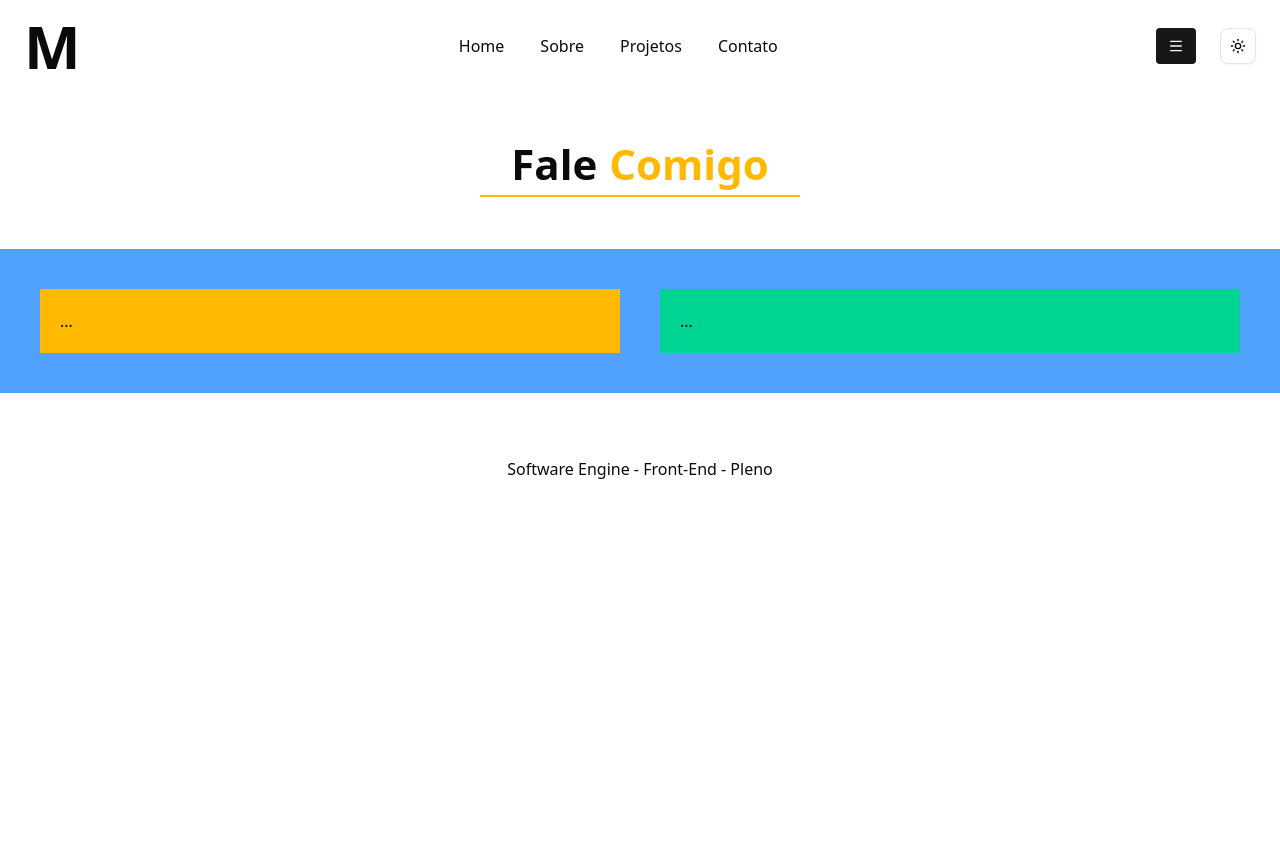
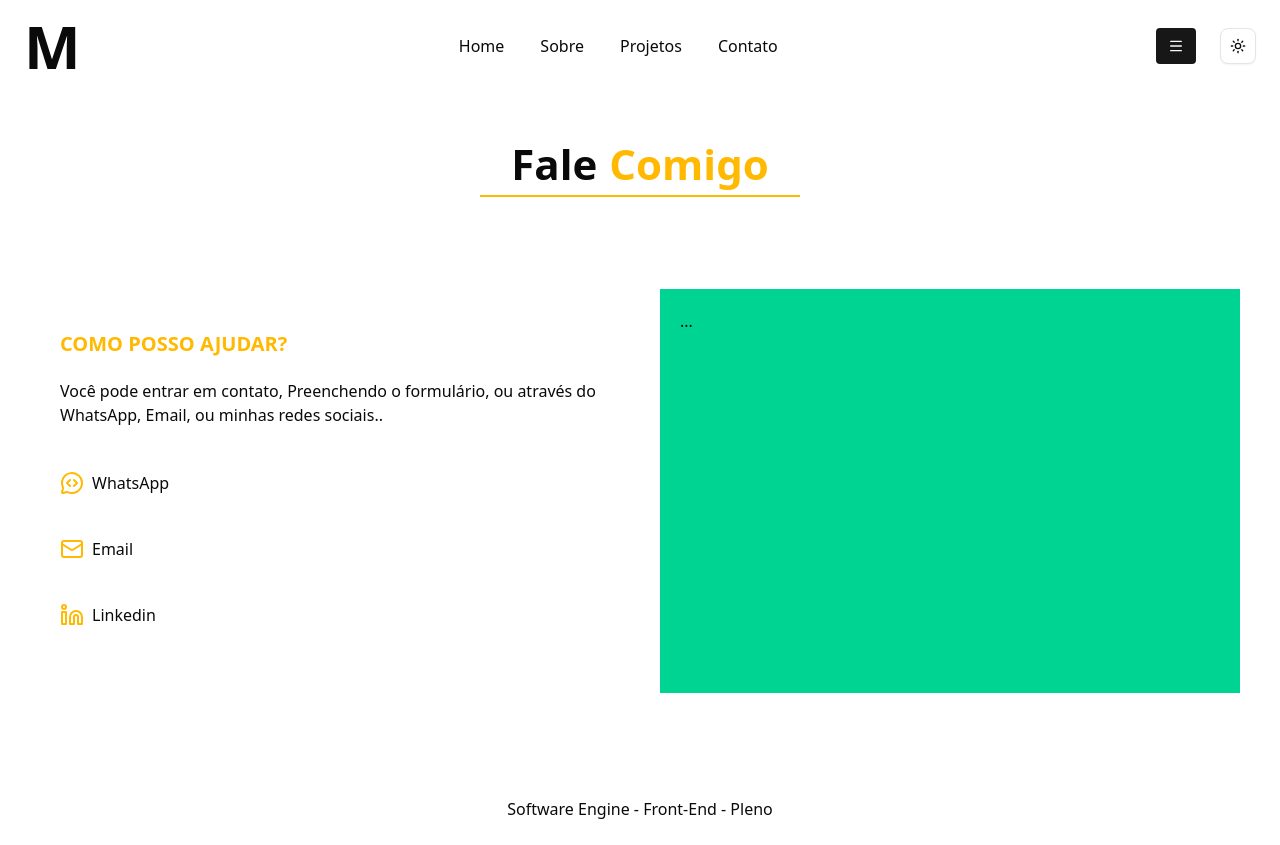
Before and after one commit to Marcio-Moraes/portfolio-nextjs, a Next.js app: page /contato in a window 1280 px wide. Before the commit the page ends 800 px from the top, so only its background shows below. Built offline with nearby package versions, Linux system fonts and the light colour scheme.

Commit message:
Atualização no component titulo. Alteração na lista de dados e página contato!

```diff
--- a/src/app/components/layout/subTitulo.tsx
+++ b/src/app/components/layout/subTitulo.tsx
@@ -1,8 +1,8 @@
 import { Texto } from "@/type/texto";
 
-export const SubTitulo = ({texto}: Texto) => {
+export const SubTitulo = ({texto, classeNome}: Texto) => {
     return(
-        <h2 className="text-[20px] font-bold mb-1 mt-5 uppercase text-amber-400">
+        <h2 className={`text-[20px] font-bold mb-1 mt-5 uppercase text-amber-400 ${classeNome}`}>
             {texto}
         </h2>
     );
--- a/src/app/contato/page.tsx
+++ b/src/app/contato/page.tsx
@@ -1,11 +1,45 @@
+import { Linkedin, Mail, MessageCircleCode } from "lucide-react";
+import { SubTitulo } from "../components/layout/subTitulo";
 import { Titulo } from "../components/layout/titulo";
+import Link from "next/link";
 
 const Contato = () => {
     return(
         <div>
             <Titulo title1="Fale" title2="Comigo" mt="mt-10" />
-            <div className="w-full max-w-7xl m-auto p-10 my-10 flex flex-col md:flex-row gap-10 bg-blue-400">
-                <div className="bg-amber-400 w-full p-5">...</div>
+            <div className="w-full max-w-7xl m-auto p-10 my-10 flex flex-col md:flex-row gap-10">
+                <div className="w-full p-5">
+                    <SubTitulo texto="Como posso ajudar?" classeNome="mb-5" />
+
+                    <p>Você pode entrar em contato, Preenchendo o formulário, ou através do WhatsApp, Email, ou minhas redes sociais..</p>
+
+                    <ul className="flex flex-col justify-start gap-8 my-10">
+                        <li className="">
+                            <Link
+                                href="#"
+                                className="inline-flex gap-2 py-1 pr-5"
+                            >
+                                <MessageCircleCode className="text-amber-400" /> WhatsApp
+                            </Link>
+                        </li>
+                        <li>
+                            <Link
+                                href="#"
+                                className="inline-flex gap-2 py-1 pr-5"
+                            >
+                                <Mail className="text-amber-400" /> Email
+                            </Link>
+                        </li>
+                        <li>
+                            <Link
+                                href="#"
+                                className="inline-flex gap-2 py-1 pr-5"
+                            >
+                               <Linkedin className="text-amber-400" /> Linkedin
+                            </Link>
+                        </li>
+                    </ul>
+                </div>
                 <div className="bg-emerald-400 w-full p-5">...</div>
             </div>
         </div>
--- a/src/data.ts
+++ b/src/data.ts
@@ -1,7 +1,6 @@
 export const data = {
     projetosFront: [
-        {id: 1, label: "Loja B7story - Front-End", link: "/projetos/b7story", img: "/assets/projetos/b7store.png"},
-        {id: 2, label: "Portfolio Nextjs", link: "/projetos/portfolionext", img: "/assets/projetos/portfolio-nextjs.png"},
-        {id: 3, label: "Sistema de Despesas Pessoais", link: "/projetos/sistemadp", img: "/assets/projetos/b7store.png"},
+        {id: 1, label: "Loja B7story - Front-End", link: "/projetos/b7story", linkProjeto: "https://b7store.vercel.app/", img: "/assets/projetos/b7store.png", desc: "Loja de vestuário com temas de tecnologia. Criada em NextJS no Front-End. Com carrinho de compra, frete, login, cadastro e muito mais."},
+        {id: 2, label: "Portfolio Nextjs", link: "/projetos/portfolionext", linkProjeto: "https://portfolio-nextjs-gamma-beige.vercel.app/", img: "/assets/projetos/portfolio-nextjs.png", desc: "Portfolio criado com NextJS, Typescript, TailwindCss, shadcn-ui. "},
     ],
 }
--- a/src/type/texto.ts
+++ b/src/type/texto.ts
@@ -1,3 +1,4 @@
 export type Texto = {
     texto: string;
+    classeNome?: string;
 }
```
